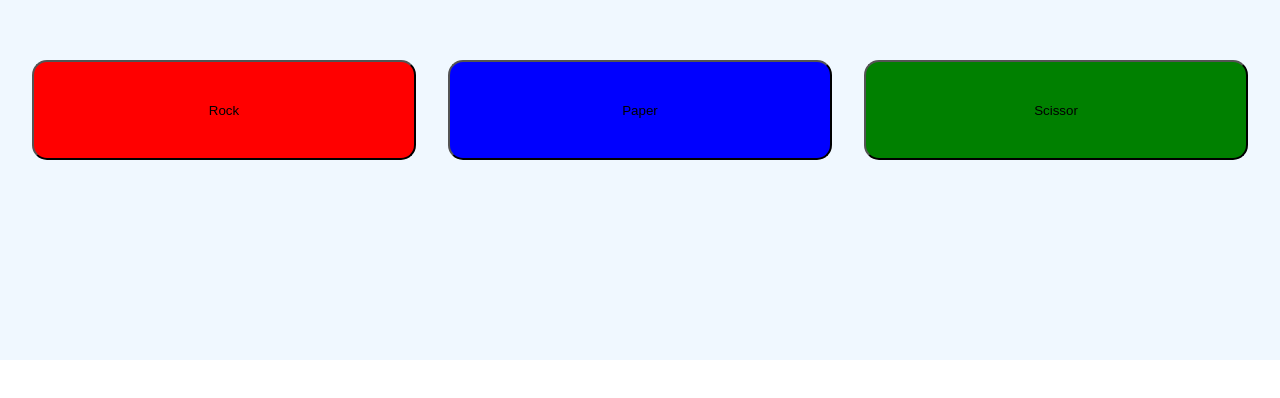
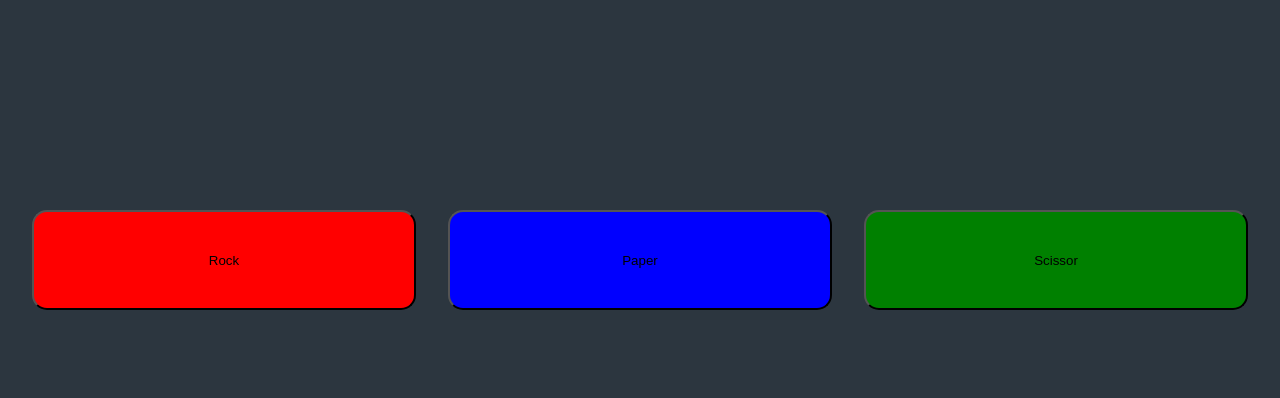
Before and after one commit to ShaneC2021/rockpaperscissors, a plain HTML site: page index.html in a window 1280 px wide. Shown: the part 140-538 px from the top of the page. Drawn offline with Linux system fonts and the light colour scheme.

Commit message:
minor background tweaks and code clean up

```diff
--- a/style.css
+++ b/style.css
@@ -6,10 +6,11 @@
 .container {
   width: 100%;
   height: 500px;
-  background-color: aliceblue;
+  background-color: rgb(44, 54, 63);
   display: flex;
   justify-content: space-evenly;
   align-items: center;
+  height: 100vh;
 }
 
 button {
```
Also changed, not shown: rps.js (+8 -8 lines).
